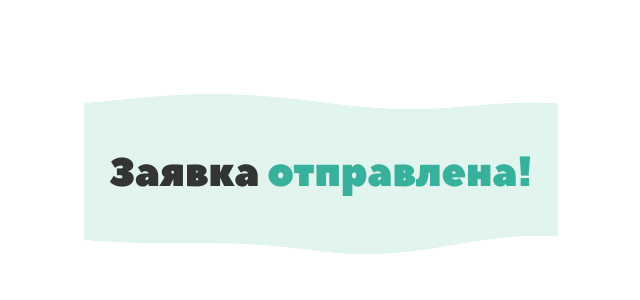
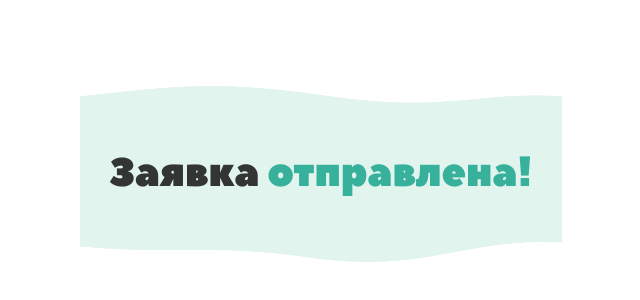
Before and after one commit to Kami1-ui/beds-lending, a plain HTML site: page sent.html in a window 1280 px wide. Shown: the part 226-526 px from the top of the page, without its empty margins (319-959 px from the left). Drawn offline with nearby package versions, Linux system fonts and the light colour scheme.

Commit message:
Mail allready

```diff
--- a/scss/style.scss
+++ b/scss/style.scss
@@ -677,7 +677,7 @@ body {
     align-items: center;
     justify-content: center;
     margin: 0 auto;
-    max-width: $mobileWidth;
+    max-width: 600px;
 }
 
 .sent-title {
```
Also changed, not shown: css/style.css.
